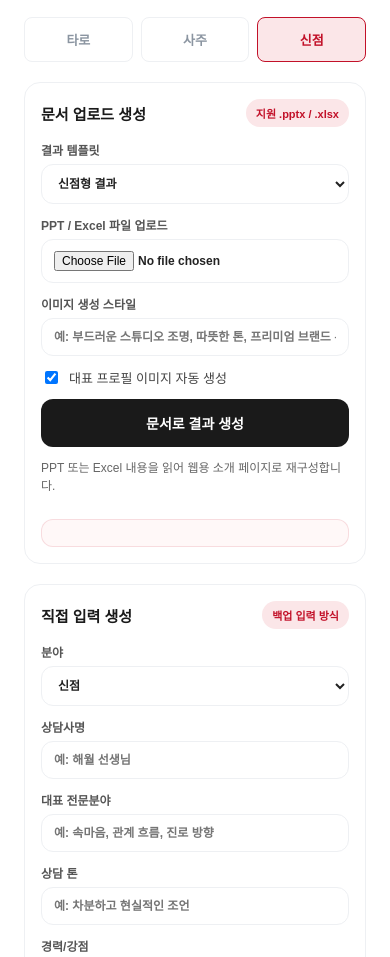
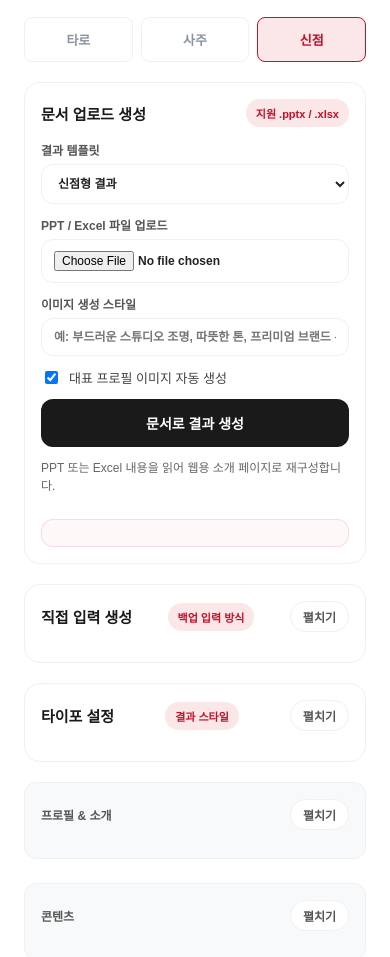
Before and after one commit to Lupus-01/hongcafe-Profile-Maker, a website: page index.html in a window 390 px wide. Shown: the part 109-1066 px from the top of the page. Drawn offline with Linux system fonts and the light colour scheme; a web font is replaced by a local one.

Commit message:
Add collapsible sections to builder sidebar

```diff
--- a/script.js
+++ b/script.js
@@ -197,6 +197,64 @@ document.addEventListener('DOMContentLoaded', () => {
                 const eventName = control.tagName === 'SELECT' ? 'change' : 'input';
                 control.addEventListener(eventName, applyTypographySettings);
             });
+    }
+
+    function setupCollapsibleSection(section, header, body, options = {}) {
+        if (!section || !header || !body) return;
+
+        section.classList.add('pb-collapsible');
+        body.classList.add('pb-collapsible-body');
+
+        const toggleButton = document.createElement('button');
+        toggleButton.type = 'button';
+        toggleButton.className = 'pb-collapse-toggle';
+        toggleButton.textContent = options.expanded ? '접기' : '펼치기';
+        toggleButton.setAttribute('aria-expanded', options.expanded ? 'true' : 'false');
+
+        header.appendChild(toggleButton);
+
+        if (!options.expanded) {
+            section.classList.add('is-collapsed');
+        }
+
+        toggleButton.addEventListener('click', () => {
+            const collapsed = section.classList.toggle('is-collapsed');
+            toggleButton.textContent = collapsed ? '펼치기' : '접기';
+            toggleButton.setAttribute('aria-expanded', collapsed ? 'false' : 'true');
+        });
+    }
+
+    function initializeCollapsibles() {
+        const aiPanels = document.querySelectorAll('.pb-ai-panel');
+        if (aiPanels[1]) {
+            setupCollapsibleSection(
+                aiPanels[1],
+                aiPanels[1].querySelector('.pb-ai-header'),
+                aiPanels[1].querySelector('.pb-ai-form')
+            );
+        }
+
+        if (aiPanels[2]) {
+            setupCollapsibleSection(
+                aiPanels[2],
+                aiPanels[2].querySelector('.pb-ai-header'),
+                aiPanels[2].querySelector('.pb-ai-form')
+            );
+        }
+
+        const paletteGroups = document.querySelectorAll('.pb-palette-group');
+        paletteGroups.forEach((group) => {
+            const title = group.querySelector('.pb-subtitle');
+            const body = group.querySelector('.pb-tools-grid');
+            if (!title || !body) return;
+
+            const header = document.createElement('div');
+            header.className = 'pb-group-header';
+            title.parentNode.insertBefore(header, title);
+            header.appendChild(title);
+
+            setupCollapsibleSection(group, header, body);
+        });
     }
 
     function buildPresentationMarkup(type) {
@@ -607,6 +665,7 @@ document.addEventListener('DOMContentLoaded', () => {
     aiGenerateButton?.addEventListener('click', requestAiProfile);
     pptGenerateButton?.addEventListener('click', requestPptGeneration);
 
+    initializeCollapsibles();
     bindUploadables(document.body);
     bindTypographyControls();
     applyTheme('pb-theme-sinjeom');
--- a/style.css
+++ b/style.css
@@ -630,6 +630,33 @@ body {
 .pb-ai-status[data-state="loading"] { color: var(--pb-primary); }
 .pb-ai-status[data-state="success"] { color: #1f7a1f; }
 .pb-ai-status[data-state="error"] { color: #c0362c; }
+.pb-collapsible.is-collapsed .pb-collapsible-body { display: none; }
+.pb-collapse-toggle {
+    border: 1px solid var(--pb-border);
+    background: #fff;
+    color: #555;
+    border-radius: 999px;
+    padding: 6px 12px;
+    font-size: 12px;
+    font-weight: 700;
+    cursor: pointer;
+    flex-shrink: 0;
+}
+.pb-collapse-toggle:hover {
+    color: var(--pb-primary);
+    border-color: var(--pb-primary-light);
+    background: #fafafa;
+}
+.pb-group-header {
+    display: flex;
+    align-items: center;
+    justify-content: space-between;
+    gap: 12px;
+    margin-bottom: 12px;
+}
+.pb-group-header .pb-subtitle {
+    margin: 0;
+}
 .pb-range-label { display: flex; justify-content: space-between; align-items: center; gap: 12px; }
 .pb-range-label strong { color: var(--pb-primary); font-size: 12px; }
 .pb-typo-panel input[type="range"] { width: 100%; accent-color: var(--pb-primary); padding: 0; }
```
